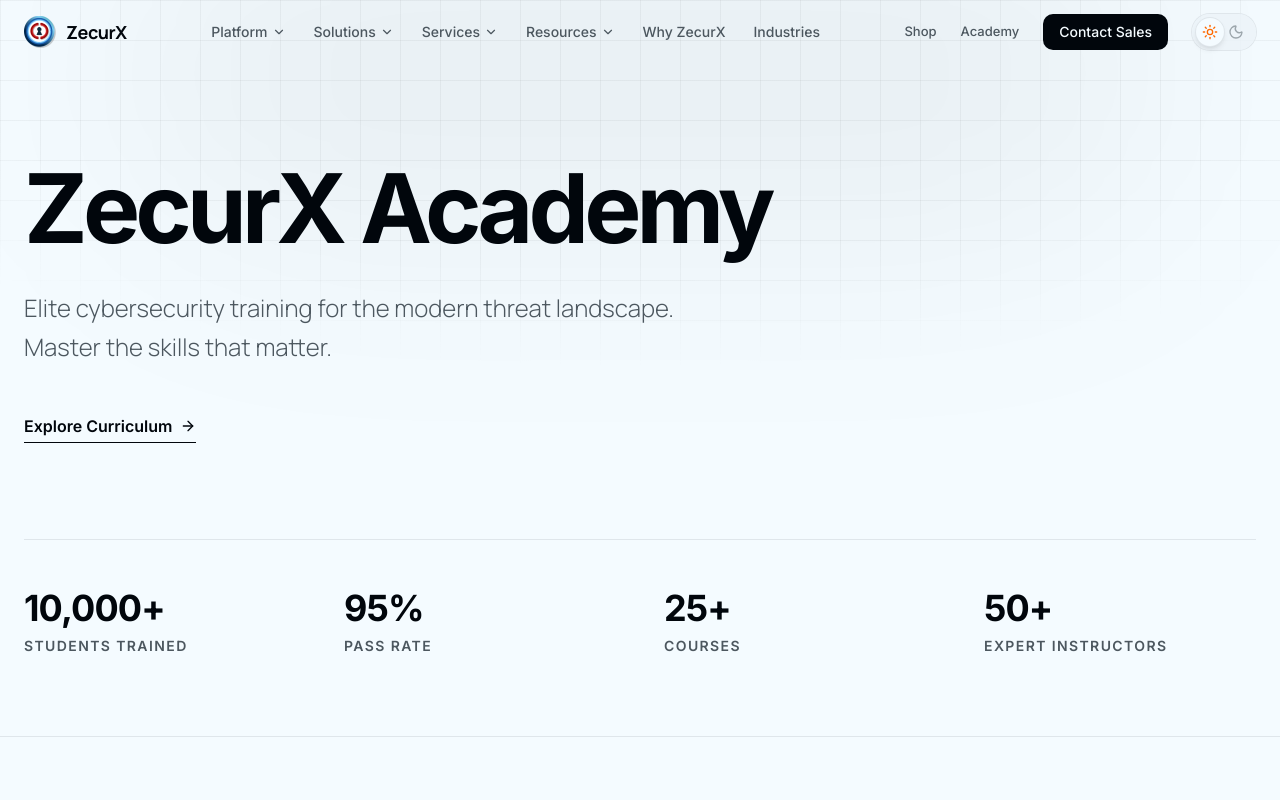
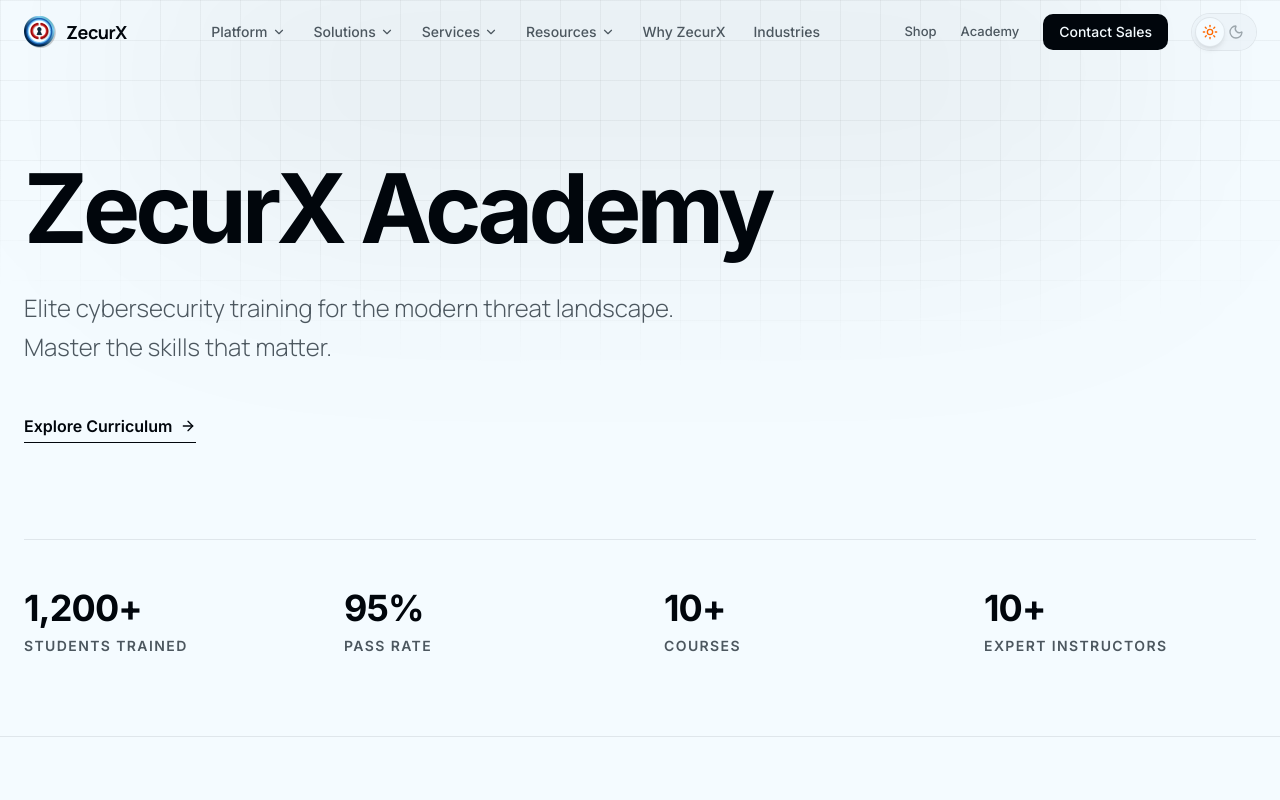
Before and after one commit to ZecurX/zecurx-web, a Next.js app: page /academy in a window 1280 px wide. Shown: the top 800 px of the page. Built offline with nearby package versions, Linux system fonts and the light colour scheme.

Commit message:
Update Academy statistics

```diff
--- a/src/app/academy/page.tsx
+++ b/src/app/academy/page.tsx
@@ -162,10 +162,10 @@
 ];
 
 const stats = [
-    { icon: Users, value: '10,000+', label: 'Students Trained' },
+    { icon: Users, value: '1,200+', label: 'Students Trained' },
     { icon: Award, value: '95%', label: 'Pass Rate' },
-    { icon: BookOpen, value: '25+', label: 'Courses' },
-    { icon: GraduationCap, value: '50+', label: 'Expert Instructors' },
+    { icon: BookOpen, value: '10+', label: 'Courses' },
+    { icon: GraduationCap, value: '10+', label: 'Expert Instructors' },
 ];
 
 export default function AcademyPage() {
```
